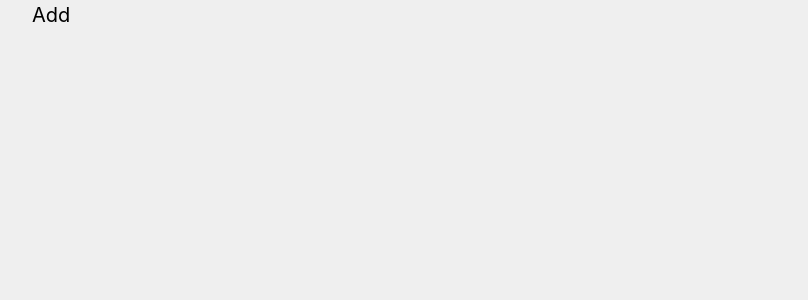
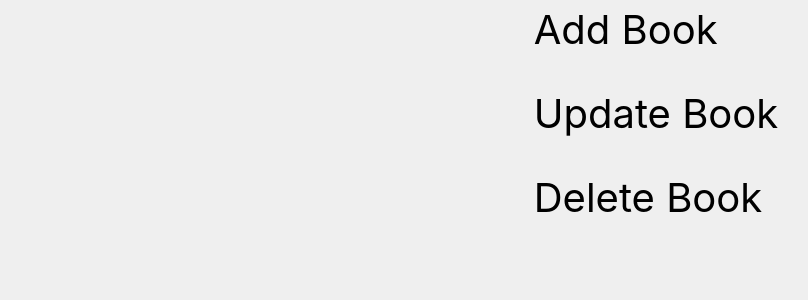
Before and after one commit to McQueeen95/projectCS309-Book_Store, a React (Create React App) app in the folder frontEnd/: page /admin in a window 1280 px wide. Shown: the top 300 px of the page, without its empty margins (0-808 px from the left). Built offline with nearby package versions, Linux system fonts and the light colour scheme.

Commit message:
Add Admin & Delete & update

```diff
--- a/frontEnd/src/component/admin/AdminPage.js
+++ b/frontEnd/src/component/admin/AdminPage.js
@@ -3,9 +3,13 @@ import { Link } from 'react-router-dom'
 
 function AdminPage() {
   return (
-    <div>
+    <div style={{display: 'flex', flexDirection: 'column', alignItems: 'center',}}>
       <ul>
-        <li><Link style={{ textDecoration: 'none', color: 'black' ,fontSize: '20px'}} to="/admin/add">Add</Link></li>
+        <li><Link style={{ textDecoration: 'none', color: 'black' ,fontSize: '40px'}} to="/admin/add">Add Book</Link></li>
+        <br/>
+        <li><Link style={{ textDecoration: 'none', color: 'black' ,fontSize: '40px'}} to="/admin/update">Update Book</Link></li>
+        <br/>
+        <li><Link style={{ textDecoration: 'none', color: 'black' ,fontSize: '40px'}} to="/admin/delete">Delete Book</Link></li>
       </ul>
     </div>
   )
--- /dev/null
+++ b/frontEnd/src/component/admin/DeleteBook.js
@@ -0,0 +1,9 @@
+import React from 'react'
+
+function DeleteBook() {
+  return (
+    <div>DeleteBook</div>
+  )
+}
+
+export default DeleteBook
--- /dev/null
+++ b/frontEnd/src/component/admin/UpdateBook.js
@@ -0,0 +1,9 @@
+import React from 'react'
+
+function UpdateBook() {
+  return (
+    <div>UpdateBook</div>
+  )
+}
+
+export default UpdateBook
```
Also changed, not shown: frontEnd/src/index.js (+10 -0 lines).
